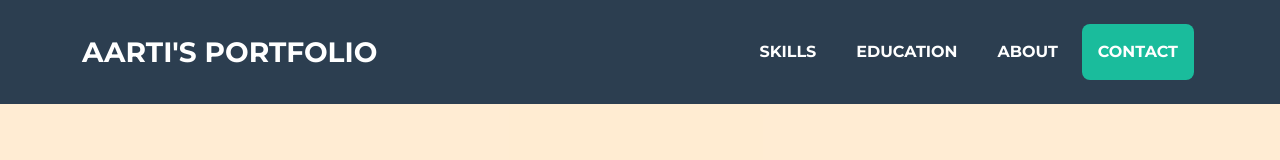
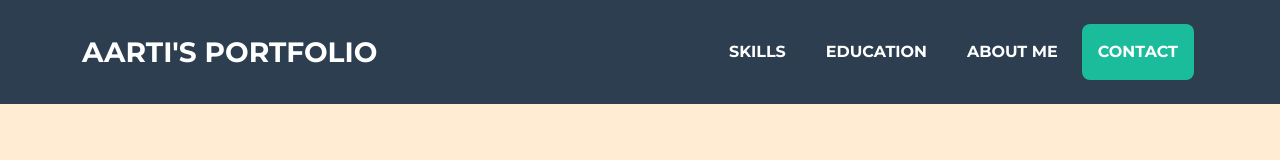
Before and after one commit to YutiRaut/git-proj, a plain HTML site: page Profile/index.html in a window 1280 px wide. Shown: the top 160 px of the page. Drawn offline with nearby package versions, Linux system fonts and the light colour scheme.

```diff
--- a/Profile/index.html
+++ b/Profile/index.html
@@ -29,7 +29,7 @@
                     <ul class="navbar-nav ms-auto">
                          <li class="nav-item mx-0 mx-lg-1"><a class="nav-link py-3 px-0 px-lg-3 rounded" href="#skill">Skills</a></li>
                         <li class="nav-item mx-0 mx-lg-1"><a class="nav-link py-3 px-0 px-lg-3 rounded" href="#portfolio">Education</a></li>
-                        <li class="nav-item mx-0 mx-lg-1"><a class="nav-link py-3 px-0 px-lg-3 rounded" href="#about">About</a></li>
+                        <li class="nav-item mx-0 mx-lg-1"><a class="nav-link py-3 px-0 px-lg-3 rounded" href="#about">About Me</a></li>
                         <li class="nav-item mx-0 mx-lg-1"><a class="nav-link py-3 px-0 px-lg-3 rounded" href="#contact">Contact</a></li>
                     </ul>
                 </div>
```
